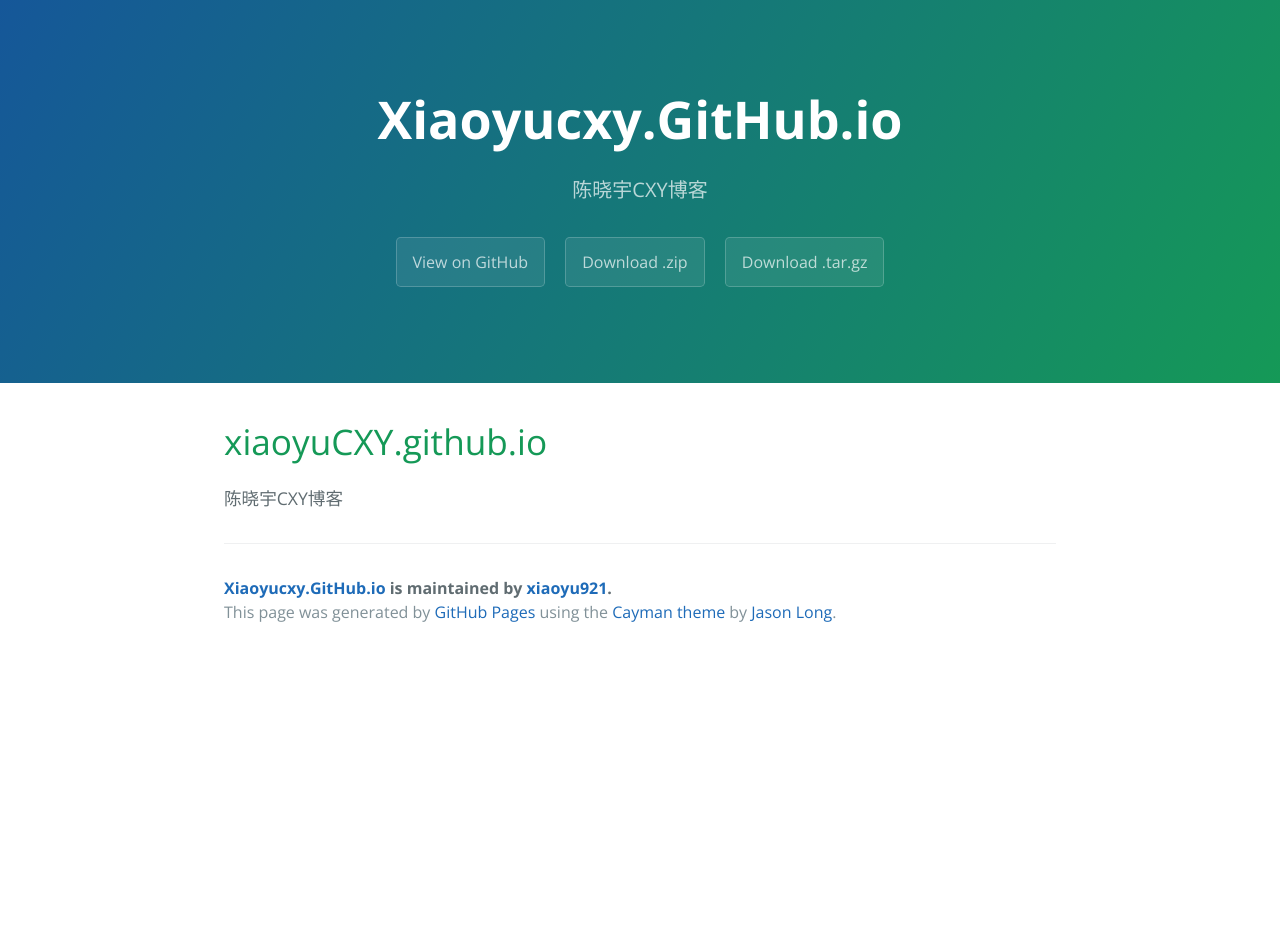
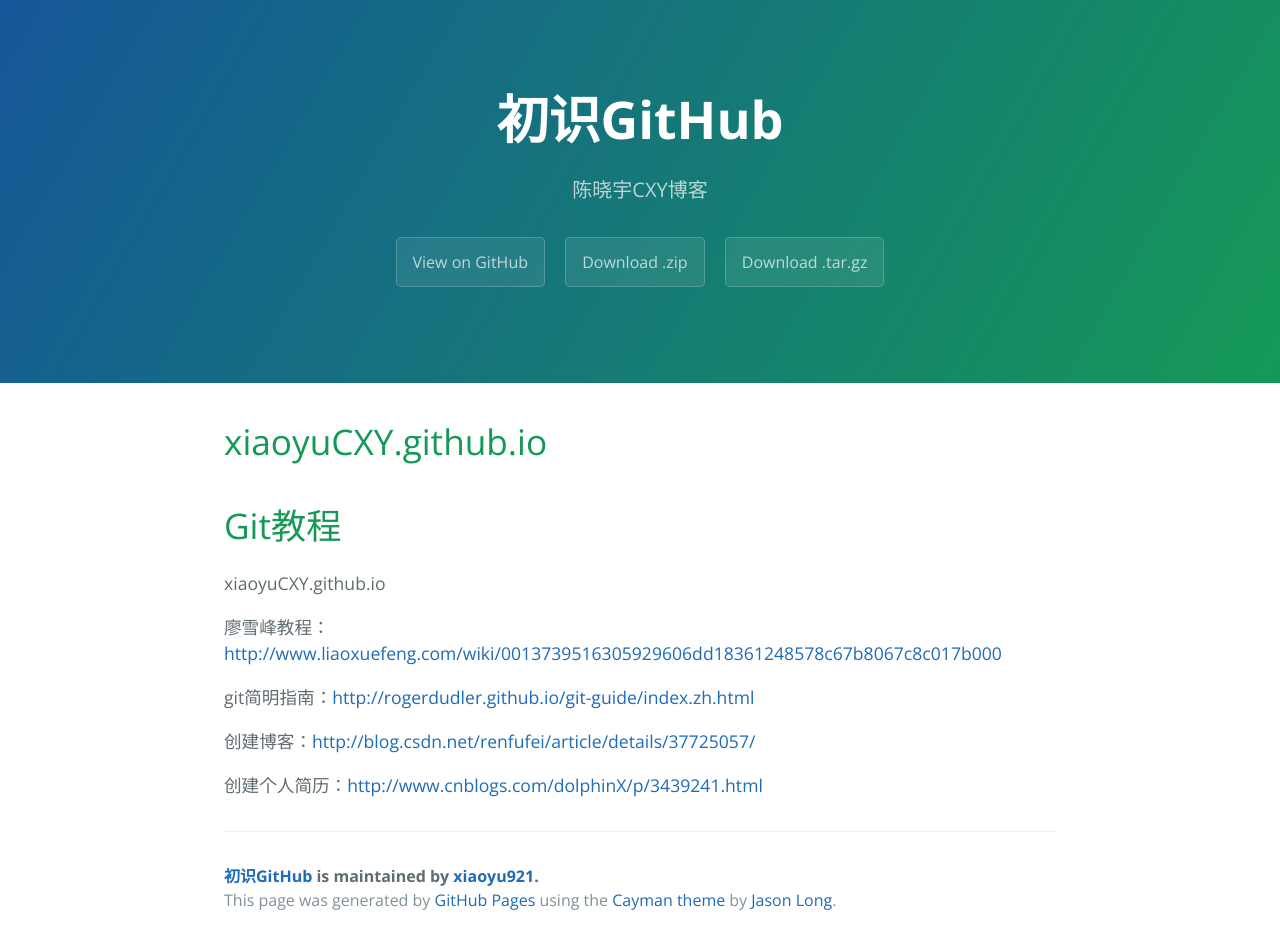
Before and after one commit to xiaoyu921/xiaoyuCXY.github.io, a plain HTML site: page index.html in a window 1280 px wide. Before the commit the page ends 800 px from the top, so only its background shows below. Drawn offline with nearby package versions, Linux system fonts and the light colour scheme.

Commit message:
Create gh-pages branch via GitHub

```diff
--- a/index.html
+++ b/index.html
@@ -2,7 +2,7 @@
 <html lang="en-us">
   <head>
     <meta charset="UTF-8">
-    <title>Xiaoyucxy.GitHub.io by xiaoyu921</title>
+    <title>初识GitHub by xiaoyu921</title>
     <meta name="viewport" content="width=device-width, initial-scale=1">
     <link rel="stylesheet" type="text/css" href="stylesheets/normalize.css" media="screen">
     <link href='https://fonts.googleapis.com/css?family=Open+Sans:400,700' rel='stylesheet' type='text/css'>
@@ -11,7 +11,7 @@
   </head>
   <body>
     <section class="page-header">
-      <h1 class="project-name">Xiaoyucxy.GitHub.io</h1>
+      <h1 class="project-name">初识GitHub</h1>
       <h2 class="project-tagline">陈晓宇CXY博客</h2>
       <a href="https://github.com/xiaoyu921/xiaoyuCXY.github.io" class="btn">View on GitHub</a>
       <a href="https://github.com/xiaoyu921/xiaoyuCXY.github.io/zipball/master" class="btn">Download .zip</a>
@@ -22,10 +22,21 @@
       <h1>
 <a id="xiaoyucxygithubio" class="anchor" href="#xiaoyucxygithubio" aria-hidden="true"><span aria-hidden="true" class="octicon octicon-link"></span></a>xiaoyuCXY.github.io</h1>
 
-<p>陈晓宇CXY博客</p>
+<h1>
+<a id="git教程" class="anchor" href="#git%E6%95%99%E7%A8%8B" aria-hidden="true"><span aria-hidden="true" class="octicon octicon-link"></span></a>Git教程</h1>
+
+<p>xiaoyuCXY.github.io</p>
+
+<p>廖雪峰教程：<a href="http://www.liaoxuefeng.com/wiki/0013739516305929606dd18361248578c67b8067c8c017b000">http://www.liaoxuefeng.com/wiki/0013739516305929606dd18361248578c67b8067c8c017b000</a></p>
+
+<p>git简明指南：<a href="http://rogerdudler.github.io/git-guide/index.zh.html">http://rogerdudler.github.io/git-guide/index.zh.html</a></p>
+
+<p>创建博客：<a href="http://blog.csdn.net/renfufei/article/details/37725057/">http://blog.csdn.net/renfufei/article/details/37725057/</a></p>
+
+<p>创建个人简历：<a href="http://www.cnblogs.com/dolphinX/p/3439241.html">http://www.cnblogs.com/dolphinX/p/3439241.html</a></p>
 
       <footer class="site-footer">
-        <span class="site-footer-owner"><a href="https://github.com/xiaoyu921/xiaoyuCXY.github.io">Xiaoyucxy.GitHub.io</a> is maintained by <a href="https://github.com/xiaoyu921">xiaoyu921</a>.</span>
+        <span class="site-footer-owner"><a href="https://github.com/xiaoyu921/xiaoyuCXY.github.io">初识GitHub</a> is maintained by <a href="https://github.com/xiaoyu921">xiaoyu921</a>.</span>
 
         <span class="site-footer-credits">This page was generated by <a href="https://pages.github.com">GitHub Pages</a> using the <a href="https://github.com/jasonlong/cayman-theme">Cayman theme</a> by <a href="https://twitter.com/jasonlong">Jason Long</a>.</span>
       </footer>
--- a/params.json
+++ b/params.json
@@ -1,6 +1,6 @@
 {
-  "name": "Xiaoyucxy.GitHub.io",
+  "name": "初识GitHub",
   "tagline": "陈晓宇CXY博客",
-  "body": "# xiaoyuCXY.github.io\r\n陈晓宇CXY博客\r\n",
+  "body": "# xiaoyuCXY.github.io\r\n#Git教程\r\nxiaoyuCXY.github.io\r\n\r\n廖雪峰教程：http://www.liaoxuefeng.com/wiki/0013739516305929606dd18361248578c67b8067c8c017b000\r\n\r\ngit简明指南：http://rogerdudler.github.io/git-guide/index.zh.html\r\n\r\n创建博客：http://blog.csdn.net/renfufei/article/details/37725057/\r\n\r\n创建个人简历：http://www.cnblogs.com/dolphinX/p/3439241.html",
   "note": "Don't delete this file! It's used internally to help with page regeneration."
 }
```
